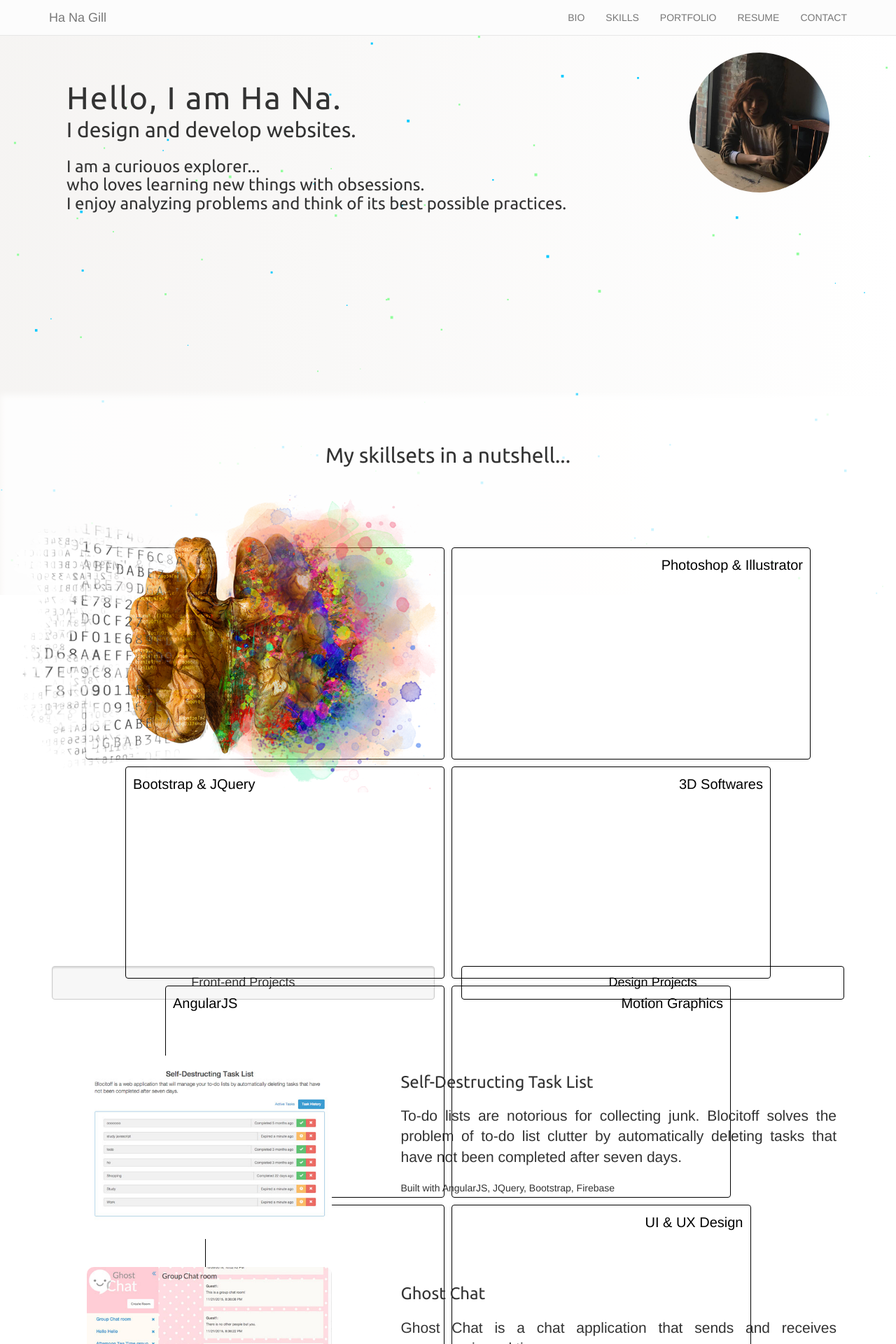
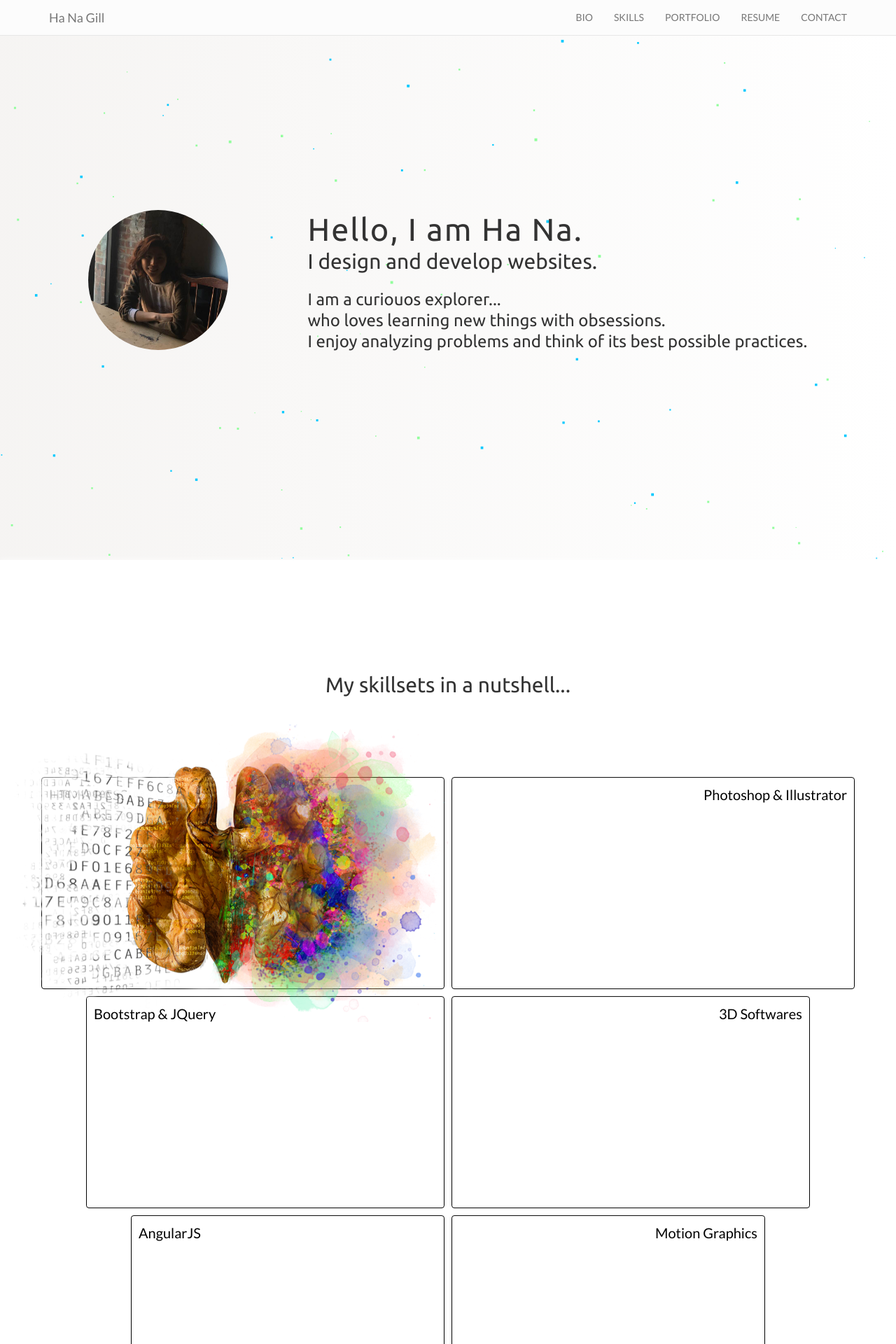
Before and after one commit to oneway101/onewayfirst.com, a PHP site: page / in a window 1280 px wide. Shown: the top 1920 px of the page at 70% size. Run offline with PHP 8.4, Linux system fonts and the light colour scheme; data that the repository does not hold is empty; some libraries are stand-ins or nearby versions.

Commit message:
each section height changed to viewport height; resume button scroll fix; google font added; flex display used;

```diff
--- a/assets/css/custom.css
+++ b/assets/css/custom.css
@@ -1,9 +1,6 @@
 /*Media Queries*/
 header {
   height: 50px; }
-
-body {
-  padding-top: 50px; }
 
 section {
   position: relative; }
@@ -19,15 +16,20 @@ a:hover {
   text-decoration: none;
   cursor: pointer; }
 
-h1, h2, h3 {
-  font-family: 'Ubuntu', sans-serif; }
-
 button:focus {
   outline: none !important; }
 
 .lead {
   padding-top: 10px; }
 
+/*fonts*/
+h1, h2, h3 {
+  font-family: 'Ubuntu', sans-serif; }
+
+body {
+  font-family: 'Lato', serif; }
+
+/*components*/
 .bg-color {
   background: #fcfcfc; }
 
@@ -62,24 +64,34 @@ button:focus {
 
 .break {
   width: 100%;
-  height: 200px; }
+  height: 100vh; }
 
 /*navigation bar*/
 .navbar-default {
   background-color: #fcfcfc; }
 
 /*bio*/
+#bio {
+  height: 100vh;
+  display: flex;
+  justify-content: center; }
+
+.bio-wrapper {
+  display: flex;
+  flex-direction: row;
+  margin: auto; }
+
 .profile-photo {
-  margin: 25px;
-  float: right; }
+  margin: auto; }
   .profile-photo img {
     max-height: 200px;
     max-width: 200px;
     border-radius: 50%; }
 
 .profile-text {
-  padding: 50px 25px;
-  font-size: 18px; }
+  margin: auto; }
+  .profile-text h3 {
+    line-height: 1.25em; }
 
 .big-text {
   line-height: 40px; }
@@ -87,9 +99,20 @@ button:focus {
     font-size: 1.5em;
     letter-spacing: 2px; }
 
+@media only screen and (max-width: 768px) {
+  .bio-wrapper {
+    flex-direction: column; } }
 /*Skills*/
 #skills {
-  padding: 50px 0; }
+  padding: 50px 0;
+  height: 100vh; }
+
+#skills .containerx {
+  position: absolute;
+  top: 50%;
+  transform: translateY(-50%);
+  width: 100%;
+  margin: auto; }
 
 .skills-wrapper {
   display: flex;
@@ -164,7 +187,8 @@ button:focus {
   padding: 10px;
   border: 1px solid black;
   width: 48%;
-  font-size: 18px; }
+  font-size: 1.25em;
+  background-color: transparent; }
   .btn-default:hover, .btn-default:focus {
     background-color: #f7f7f7;
     border-color: #cccccc; }
@@ -176,8 +200,12 @@ button:focus {
   box-shadow: inset 0 2px 2px rgba(0, 0, 0, 0.125); }
 
 /*Front-end Portfolio*/
+#portfolio {
+  top: -75px;
+  z-index: -10; }
+
 .web-projects-wrapper {
-  padding: 50px 0; }
+  padding: 150px 0 50px 0; }
 
 .web-project {
   margin: 20px 0; }
@@ -207,18 +235,20 @@ button:focus {
     text-align: justify; } }
 /*Design Portfolio*/
 .design-projects-wrapper {
-  padding: 50px 0;
+  padding: 150px 0 50px 0;
   display: none; }
 
 /*Resume*/
 #resume {
-  padding: 50px 0; }
+  padding: 10% 0; }
 
 .resume-wrapper {
   width: 90%;
-  margin: 0 auto; }
+  margin: 0 auto;
+  margin-top: 10vh;
+  margin-bottom: 10vh; }
 
-.resume-wrapper > button {
+#resume-button {
   display: block;
   margin: 0 auto;
   width: 250px;
@@ -230,7 +260,7 @@ button:focus {
 
 .design-resume {
   display: none;
-  background-color: white;
+  background-color: rgba(255, 255, 255, 0.8);
   margin: 0 auto;
   margin-top: 50px;
   padding: 5% 7%;
@@ -250,9 +280,13 @@ button:focus {
 
 /*contact form*/
 #contact {
-  padding: 50px 0; }
+  height: 100vh;
+  padding: 50px 0;
+  display: flex;
+  justify-content: center; }
 
 .form-wrapper {
+  margin: auto;
   width: 60%; }
   .form-wrapper button {
     display: block;
--- a/assets/css/custom.scss
+++ b/assets/css/custom.scss
@@ -7,13 +7,10 @@ $lg: 1200px;
 $bg-color: #fcfcfc;
 $btn-bg-active: #f7f7f7;
 $btn-border-active: #cccccc;
-$button-font-size: 18px;
+$button-font-size: 1.25em;
 
 header {
 	height: 50px;
-}
-body{
-  padding-top: 50px;
 }
 section{
 	position: relative;
@@ -30,16 +27,20 @@ a:hover {
 	text-decoration: none;
 	cursor: pointer;
 }
-h1,h2,h3 {
-	font-family: 'Ubuntu', sans-serif;
-}
 button:focus{
 	outline: none !important;
 }
 .lead {
 	padding-top: 10px;
-	//margin-bottom: 10px;
 }
+/*fonts*/
+h1,h2,h3 {
+  font-family: 'Ubuntu', sans-serif;
+}
+body{
+  font-family: 'Lato', serif;
+}
+/*components*/
 .bg-color{
 	background: $bg-color;
 }
@@ -69,20 +70,26 @@ button:focus{
 }
 .break{
 	width: 100%;
-	height: 200px;
+	height: 100vh;
 }
 
 /*navigation bar*/
 .navbar-default {
-    background-color: $bg-color;
+  background-color: $bg-color;
 }
 /*bio*/
+#bio{
+  height: 100vh;
+  display: flex;
+  justify-content: center;
+}
 .bio-wrapper{
-	//background-color: $bg-color;
+  display: flex;
+  flex-direction: row;
+  margin: auto;
 }
 .profile-photo {
-	margin: 25px;
-	float: right;
+  margin: auto;
 	img{
 	max-height: 200px;
 	max-width: 200px;
@@ -90,8 +97,10 @@ button:focus{
 	}
 }
 .profile-text {
-	padding: 50px 25px;
-	font-size: 18px;
+  margin: auto;
+  h3{
+  line-height: 1.25em;
+  }
 }
 .big-text {
 	line-height: 40px;
@@ -100,10 +109,23 @@ button:focus{
 	letter-spacing: 2px;
 	}
 }
+@media only screen and (max-width : $sm) {
+  .bio-wrapper{
+    flex-direction: column;
+  }
+}
 
 /*Skills*/
 #skills{
 	padding: 50px 0;
+  height: 100vh;
+}
+#skills .containerx{
+  position: absolute;
+  top: 50%;
+  transform: translateY(-50%);
+  width: 100%;
+  margin: auto;
 }
 .skills-wrapper{
 	display: flex;
@@ -189,6 +211,7 @@ button:focus{
 	border: 1px solid black;
 	width: 48%;
 	font-size: $button-font-size;
+  background-color: transparent;
 	&:hover,&:focus{
 		background-color: $btn-bg-active;
     border-color: $btn-border-active;
@@ -201,8 +224,12 @@ button:focus{
   box-shadow: inset 0 2px 2px rgba(0,0,0,.125);
 }
 /*Front-end Portfolio*/
+#portfolio{
+  top: -75px;
+  z-index: -10;
+}
 .web-projects-wrapper{
-	padding: 50px 0;
+	padding: 150px 0 50px 0;
 }
 .web-project {
 	margin: 20px 0;
@@ -237,19 +264,21 @@ button:focus{
 
 /*Design Portfolio*/
 .design-projects-wrapper{
-	padding: 50px 0;
+	padding: 150px 0 50px 0;
 	display: none;
 }
 
 /*Resume*/
 #resume{
-	padding: 50px 0;
+	padding: 10% 0;
 }
 .resume-wrapper{
 	width: 90%;
 	margin: 0 auto;
+  margin-top: 10vh;
+  margin-bottom: 10vh;
 }
-.resume-wrapper>button{
+#resume-button{
 	display: block;
 	margin: 0 auto;
 	width: 250px;
@@ -261,7 +290,7 @@ button:focus{
 }
 .design-resume{
 	display: none;
-  background-color: white;
+  background-color: rgba(255,255,255,0.8);
   margin: 0 auto;
   margin-top: 50px;
   padding: 5% 7%;
@@ -282,9 +311,13 @@ button:focus{
 
 /*contact form*/
 #contact {
+  height: 100vh;
 	padding: 50px 0;
+  display: flex;
+  justify-content: center;
 }
 .form-wrapper{
+  margin: auto;
 	width: 60%;
 	button{
 		display: block;
--- a/assets/scripts/main.js
+++ b/assets/scripts/main.js
@@ -34,9 +34,21 @@ $('#internships').click(function () {
   $('.intern-lists').toggle();
 });
 
-$('.resume-wrapper>button').click(function(){
+$('#resume-button').click(function(){
+
   $('.design-resume').toggle();
     $(this).text(function(i,text){
-      return text === 'Show Resume' ? 'Hide Resume' :'Show Resume'
+      if(text==='View Resume'){
+        $('html, body').animate({
+        scrollTop: $("#resume-button").offset().top
+        }, 500);
+        return text = 'Hide Resume';
+      }
+      else{
+        /*$('html, body').animate({
+        scrollTop: $("#resume").offset().top
+        }, 500);*/
+        return text = 'View Resume';
+      }
     });
 });
--- a/index.php
+++ b/index.php
@@ -17,6 +17,7 @@
 	<link rel="stylesheet" href="assets/css/custom.css">
 	<link rel="stylesheet" href="http://maxcdn.bootstrapcdn.com/font-awesome/4.3.0/css/font-awesome.min.css">
 	<link href='https://fonts.googleapis.com/css?family=Ubuntu' rel='stylesheet' type='text/css'>
+	<link href='https://fonts.googleapis.com/css?family=Lato' rel='stylesheet' type='text/css'>
 
 
 <!-- HTML5 shim and Respond.js for IE8 support of HTML5 elements and media queries -->
@@ -32,7 +33,7 @@
 	  <div class="container">
 	    <!-- Brand and toggle get grouped for better mobile display -->
 	    <div class="navbar-header">
-	      <button type="button" class="navbar-toggle collapsed" data-toggle="collapse" data-target="#bs-example-navbar-collapse-1" aria-expanded="false">
+	      <button type="button" class="navbar-toggle collapsed" data-toggle="collapse" data-target="#navbar-collapse" aria-expanded="false">
 	        <span class="sr-only">Toggle navigation</span>
 	        <span class="icon-bar"></span>
 	        <span class="icon-bar"></span>
@@ -42,7 +43,7 @@
 	    </div>
 
 	    <!-- Collect the nav links, forms, and other content for toggling -->
-	    <div class="collapse navbar-collapse" id="bs-example-navbar-collapse-1">
+	    <div class="collapse navbar-collapse" id="navbar-collapse">
 	      <ul class="nav navbar-nav navbar-right">
 	        <li><a href="#bio">BIO</a></li>
 	        <li><a href="#skills">SKILLS</a></li>
@@ -71,10 +72,9 @@
 		</div>
 	</div><!-- .container -->
 </section>
-<div class="break"></div>
 <!-- SKILLS -->
 <section id="skills">
-	<div class="container">
+	<div class="containerx">
 		<h2 class="text-center">My skillsets in a nutshell...</h2>
 		<div class="container-fluid skills-wrapper">
 			<div class="left-brain">
@@ -104,7 +104,7 @@
 	<button class="btn btn-default active" id="webdev-tab">Front-end Projects</button>
 	<button class="btn btn-default" id="design-tab">Design Projects</button>
 </div>
-<section id="portfolio">
+<section id="portfolio" data-offset="100">
 	<div class="container web-projects-wrapper">
 		<div class="row web-project clearfix">
 			<div class="col-md-5">
@@ -142,12 +142,11 @@
 	</div>
 	<div class="blur"></div>
 </section>
-<div class="break"></div>
 <!-- RESUME -->
 <section id="resume">
 	<div class="resume-wrapper">
 		<h2 class="text-center">A static written words of what I've done.</h2>
-		<button class="btn btn-info">View Resume</button>
+		<button class="btn btn-info" id="resume-button">View Resume</button>
 		<div class="container design-resume">
 			<h3 class="lead">Experiences</h3>
 			<div class="line"></div>
@@ -195,10 +194,8 @@
 				<h4>School of Visual Arts (B.F.A Computer Art 2012)</h4>
 				<p>209 E 23rd St New York, NY 10010</p>
 		</div><!-- .container -->
-		<div class="blur"></div>
 	</div>
 </section>
-<div class="break"></div>
 <section id="contact">
 	<div class="container form-wrapper">
 		<h2 class="text-center">I'd love to hear from you, feel free to get in touch.</h2>
```
Also changed, not shown: 1 other file.
